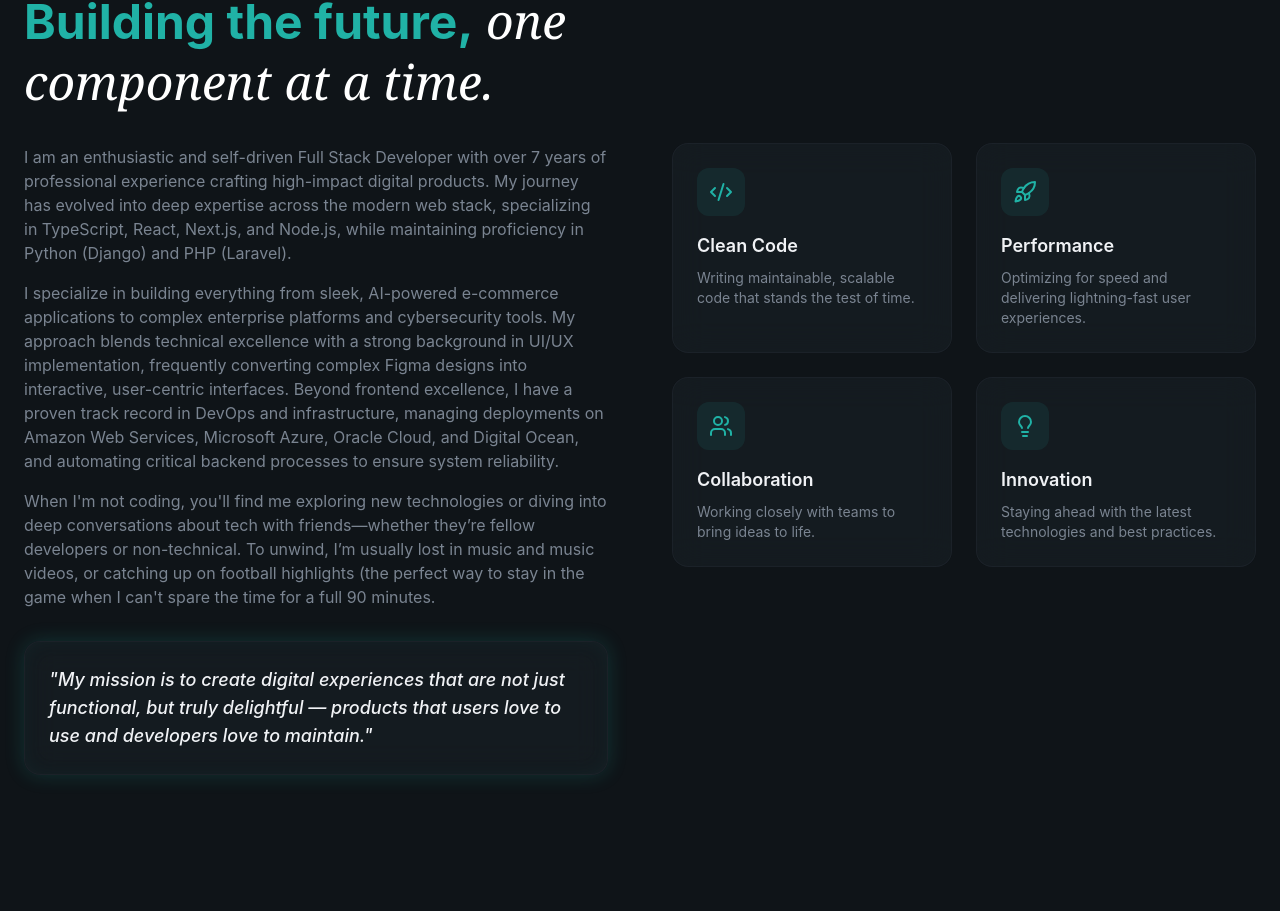
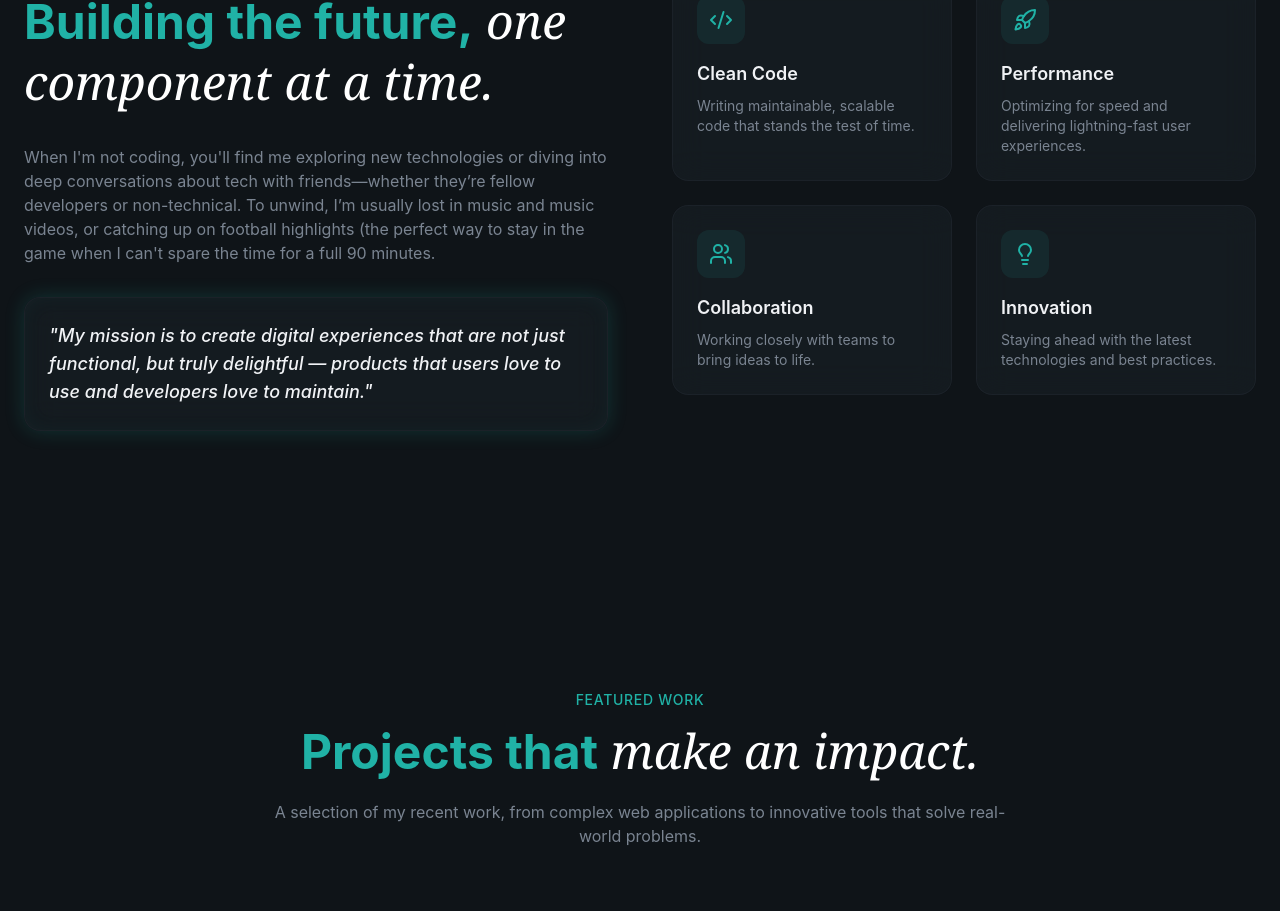
Before and after one commit to joshuagato/new-portfolio-website, a React (Vite) app: page / in a window 1280 px wide. Shown: the part 1309-2220 px from the top of the page. Built offline with nearby package versions, Linux system fonts and the light colour scheme; no server answers.

Commit message:
- Updated the about section

```diff
--- a/src/sections/About.jsx
+++ b/src/sections/About.jsx
@@ -33,23 +33,23 @@ export const About = () => {
                     </h2>
 
                     <div className="space-y-4 text-muted-foreground animate-fade-in animation-delay-200">
-                        <p>
-                            I am an enthusiastic and self-driven Full Stack Developer with over 7 years of
-                            professional experience crafting high-impact digital products. My journey has evolved
-                            into deep expertise across the modern web stack, specializing in TypeScript, React,
-                            Next.js, and Node.js, while maintaining proficiency in Python (Django) and PHP
-                            (Laravel).
-                        </p>
-                        <p>
-                            I specialize in building everything from sleek, AI-powered e-commerce applications to
-                            complex enterprise platforms and cybersecurity tools. My approach blends technical
-                            excellence with a strong background in UI/UX implementation, frequently converting
-                            complex Figma designs into interactive, user-centric interfaces. Beyond frontend
-                            excellence, I have a proven track record in DevOps and infrastructure, managing
-                            deployments on Amazon Web Services, Microsoft Azure, Oracle Cloud, and Digital Ocean, and
-                            automating critical backend processes
-                            to ensure system reliability.
-                        </p>
+                        {/*<p>*/}
+                        {/*    I am an enthusiastic and self-driven Full Stack Developer with over 7 years of*/}
+                        {/*    professional experience crafting high-impact digital products. My journey has evolved*/}
+                        {/*    into deep expertise across the modern web stack, specializing in TypeScript, React,*/}
+                        {/*    Next.js, and Node.js, while maintaining proficiency in Python (Django) and PHP*/}
+                        {/*    (Laravel).*/}
+                        {/*</p>*/}
+                        {/*<p>*/}
+                        {/*    I specialize in building everything from sleek, AI-powered e-commerce applications to*/}
+                        {/*    complex enterprise platforms and cybersecurity tools. My approach blends technical*/}
+                        {/*    excellence with a strong background in UI/UX implementation, frequently converting*/}
+                        {/*    complex Figma designs into interactive, user-centric interfaces. Beyond frontend*/}
+                        {/*    excellence, I have a proven track record in DevOps and infrastructure, managing*/}
+                        {/*    deployments on Amazon Web Services, Microsoft Azure, Oracle Cloud, and Digital Ocean, and*/}
+                        {/*    automating critical backend processes*/}
+                        {/*    to ensure system reliability.*/}
+                        {/*</p>*/}
                         <p>
                             When I'm not coding, you'll find me exploring new technologies or diving into deep
                             conversations about tech with friends—whether they’re fellow developers or
```
